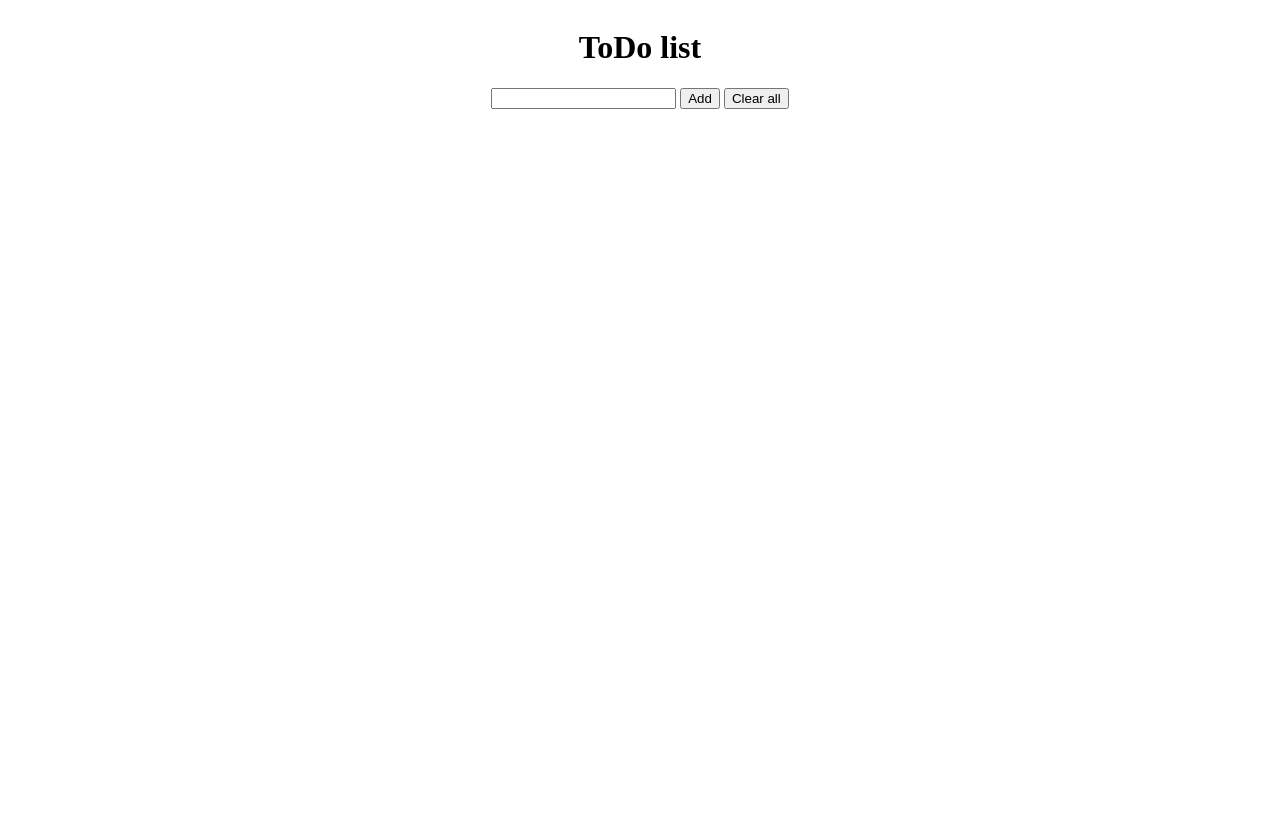
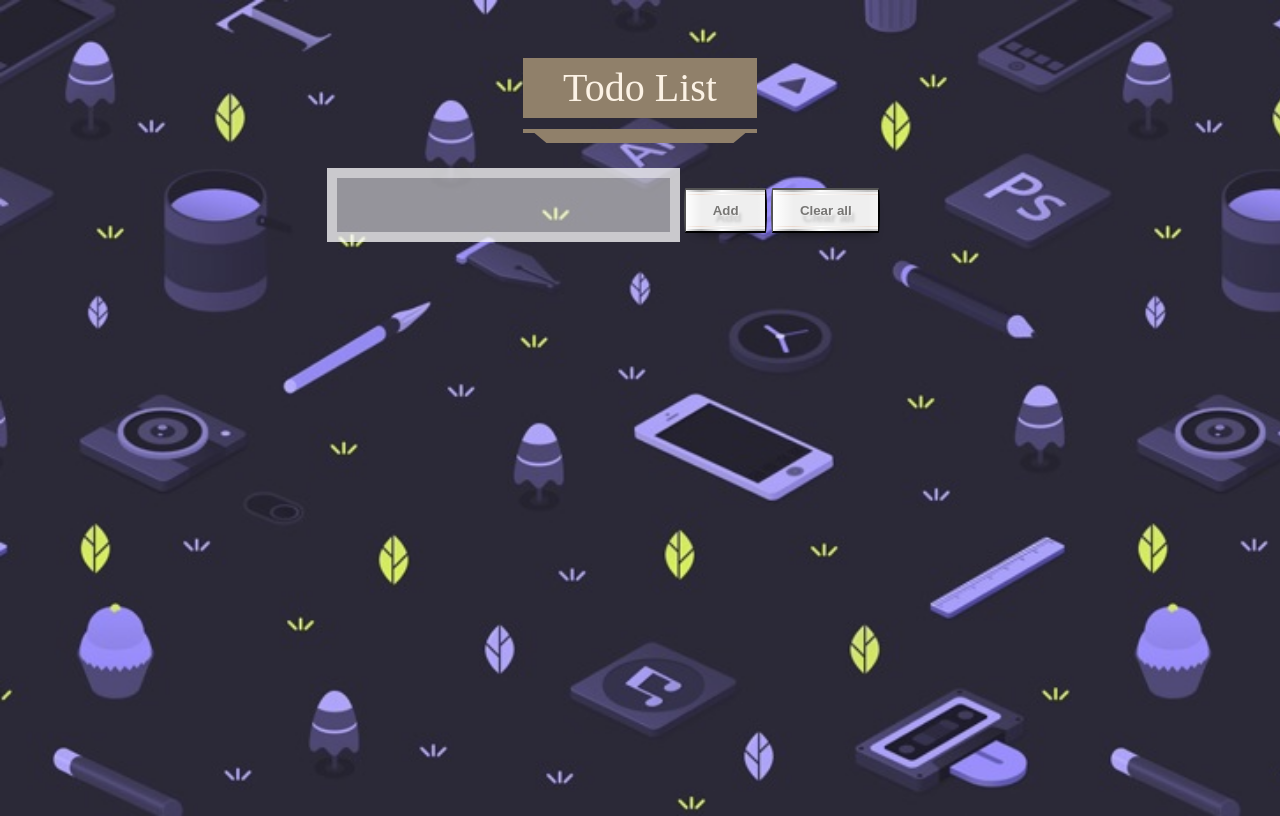
Before and after one commit to amarchenko161/ToDo, a plain HTML site: page index.html in a window 1280 px wide. Drawn offline with Linux system fonts and the light colour scheme.

Commit message:
add style and fix bug

```diff
--- a/index.html
+++ b/index.html
@@ -10,11 +10,11 @@
 </head>
 <body>
   <div class="main-elements-control">
-    <h1>ToDo list</h1>
+    <div class="three"><h1>Todo List</h1></div>
     <div>
-      <input type="text" id="add-task">
-      <button onclick="onClickButton()">Add</button>
-      <button onclick="onClearBtn()">Clear all</button>
+      <input type="text" id="add-task" class="input-style">
+      <button onclick="onClickButton()" class="button9">Add</button>
+      <button onclick="onClearBtn()" class="button9">Clear all</button>
     </div>
   </div>
   <div id="content-page"></div>
--- a/script.js
+++ b/script.js
@@ -53,7 +53,7 @@ const render = () => {
     imageEdit.src = "images/edit.png";
     container.appendChild(imageEdit);
     const inputTask = document.createElement("input");
-    imageEdit.onclick = () => editElements(text, inputTask, container, item, imageEdit, imageDelete);
+    imageEdit.onclick = () => editElements(text, inputTask, container, item, imageEdit, imageDelete, newVal);
 
     const imageDelete = document.createElement("img");
     imageDelete.src = "images/close.png";
@@ -68,7 +68,7 @@ const editElements = (text, inputTask, container, item, imageEdit, imageDelete)
   inputTask.value = text.innerText;
   container.replaceChild(inputTask, text);
   imageEdit.onclick = () => editTask(text, inputTask, container, item);
-  imageDelete.onclick = () => {
+  imageDelete.onclick = (newVal) => {
     inputTask.value = newVal;
     render();
   };
--- a/style.css
+++ b/style.css
@@ -1,3 +1,9 @@
+body{
+  background-image: url(./images/fon1.jpg);
+  background-size: cover;
+  background-repeat: no-repeat;
+  height: 100vh;
+}
 .main-elements-control{
   display: flex;
   align-items: center;
@@ -28,3 +34,109 @@
   color: rgba(0, 0, 0, 0.3);
   text-decoration: line-through;
 }
+
+.task-container {
+  display: flex;
+  background: white;
+  align-items: center;
+  opacity: 0.8;
+  /* height: auto; */
+  border-radius: 27px;
+}
+
+
+.button9 {
+  cursor: pointer;
+  position: relative;
+  display: inline-block;
+  color: #777674;
+  font-weight: bold;
+  text-decoration: none;
+  text-shadow: rgba(255,255,255,.5) 1px 1px, rgba(100,100,100,.3) 3px 7px 3px;
+  user-select: none;
+  padding: 1em 2em;
+  outline: none;
+  border-radius: 3px / 100%;
+  background-image:
+   linear-gradient(45deg, rgba(255,255,255,.0) 30%, rgba(255,255,255,.8), rgba(255,255,255,.0) 70%),
+   linear-gradient(to right, rgba(255,255,255,1), rgba(255,255,255,0) 20%, rgba(255,255,255,0) 90%, rgba(255,255,255,.3)),
+   linear-gradient(to right, rgba(125,125,125,1), rgba(255,255,255,.9) 45%, rgba(125,125,125,.5)),
+   linear-gradient(to right, rgba(125,125,125,1), rgba(255,255,255,.9) 45%, rgba(125,125,125,.5)),
+   linear-gradient(to right, rgba(223,190,170,1), rgba(255,255,255,.9) 45%, rgba(223,190,170,.5)),
+   linear-gradient(to right, rgba(223,190,170,1), rgba(255,255,255,.9) 45%, rgba(223,190,170,.5));
+  background-repeat: no-repeat;
+  background-size: 200% 100%, auto, 100% 2px, 100% 2px, 100% 1px, 100% 1px;
+  background-position: 200% 0, 0 0, 0 0, 0 100%, 0 4px, 0 calc(100% - 4px);
+  box-shadow: rgba(0,0,0,.5) 3px 10px 10px -10px;
+}
+.button9:hover {
+  transition: .5s linear;
+  background-position: -200% 0, 0 0, 0 0, 0 100%, 0 4px, 0 calc(100% - 4px);
+}
+.button9:active {
+  top: 1px;
+}
+
+
+input[type=text] {
+  padding: 10px;
+  font-size: 30px;
+  border: 10px solid rgba(255, 255, 255, .5);
+  background: rgba(255, 255, 255, .5);
+  outline: none;
+  color: #333;
+  width: 50%;
+
+ }
+
+ .three {
+
+  padding: 50px 20px;
+  text-align: center;
+}
+.three h1 {
+  font-family: 'Merriweather', serif;
+  position: relative;
+  color: #FCF2E5;
+  background: #90806A;
+  font-size: 2.5em;
+  font-weight: normal;
+  padding: 10px 40px;
+  display: inline-block;
+  margin: 0;
+  line-height: 1;
+}
+.three h1:before {
+  content: "";
+  position: absolute;
+  width: 100%;
+  height: 4px;
+  left: 0;
+  bottom: -15px;
+  background: #90806A;
+}
+.three h1:after {
+  content: "";
+  position: absolute;
+  height: 0;
+  width: 80%;
+  border-top: 10px solid #90806A;
+  border-left: 12px solid transparent;
+  border-right: 12px solid transparent;
+  left: 50%;
+  transform: translateX(-50%);
+  bottom: -25px;
+}
+@media (max-width: 500px) {
+  .three h1 {font-size: 1.8em;}
+}
+@media (max-width: 400px) {
+  .three h1 {
+    font-size: 1.5em;
+    padding: 10px 30px;
+  }
+}
+
+#content-page img{
+  cursor: pointer;
+}
```
Also changed, not shown: images/fon.jpg (added), images/fon1.jpg (added), images/fon3.jpg (added).
